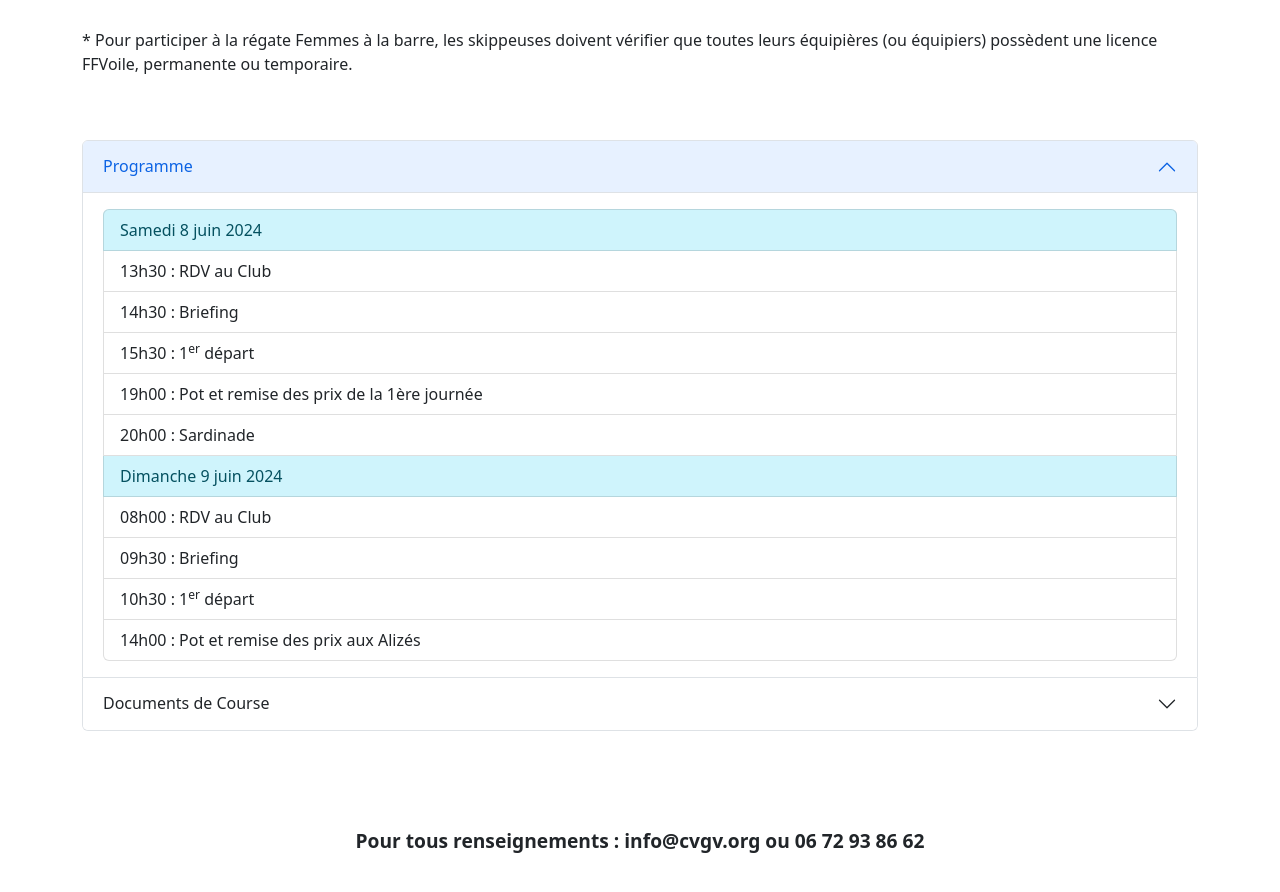
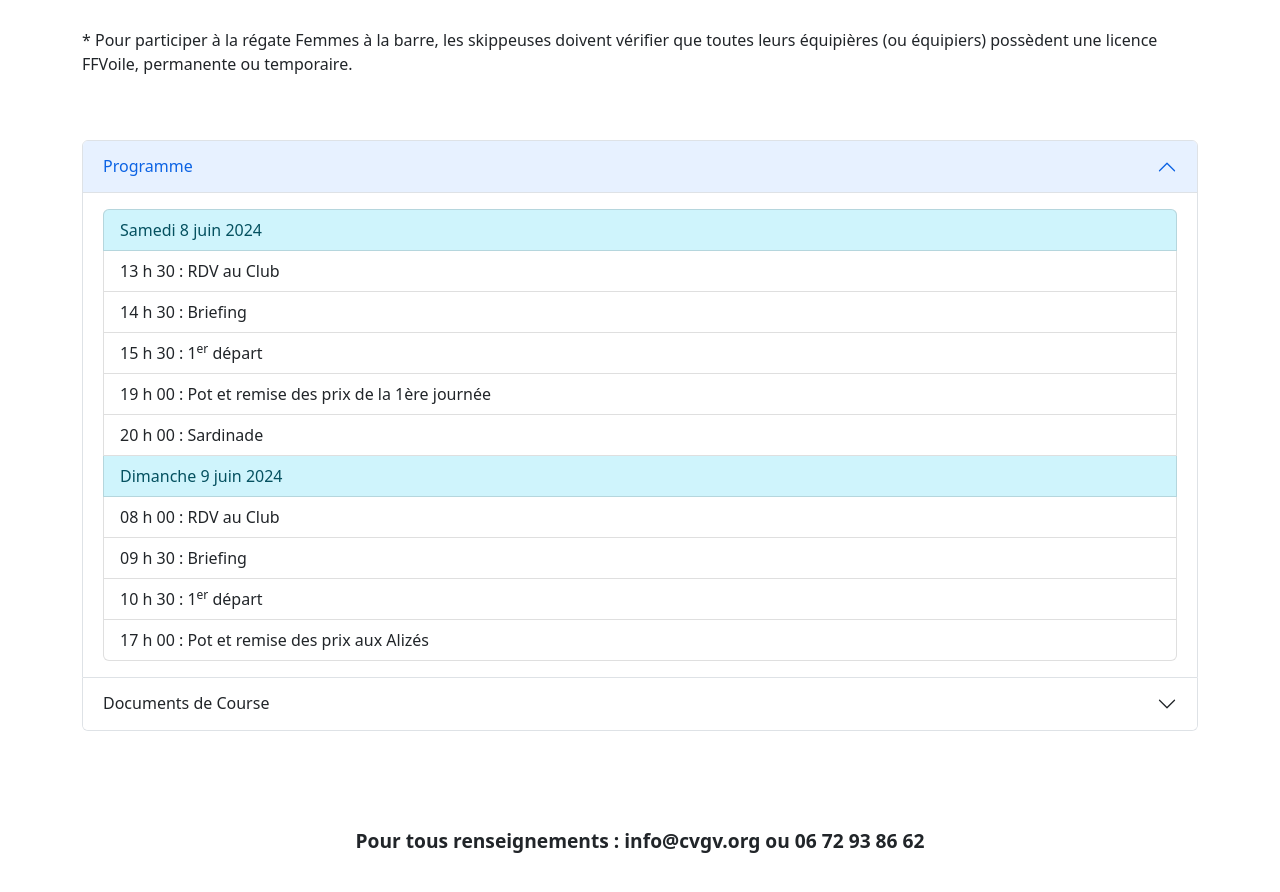
Before and after one commit to cvgv-asso/cvgv-asso.github.io, a Jekyll site: the page built from femmes-a-la-barre-2024.html, in a window 1280 px wide and 900 px high, scrolled down 1820 px. Shown: the top 892 px of the window. Built offline with Jekyll 4.4.1, drawn with Linux system fonts in a browser that asks for light colours; comment, search, counter and statistics services are not loaded; some of the changed text lies outside the part shown.

Commit message:
fix FALB planning

```diff
--- a/femmes-a-la-barre-2024.html
+++ b/femmes-a-la-barre-2024.html
@@ -1,6 +1,6 @@
 ---
 layout: default
-title: Femmes à la barre 2024
+title: Femmes à la Barre 2024
 order: 2
 ---
 <div class="container">
@@ -117,17 +117,17 @@ order: 2
                 <div class="accordion-body">
                     <ul class="list-group">
                         <li class="list-group-item list-group-item-info">Samedi 8 juin 2024</li>
-                        <li class="list-group-item">13h30 : RDV au Club</li>
-                        <li class="list-group-item">14h30 : Briefing</li>
-                        <li class="list-group-item">15h30 : 1<sup>er</sup> départ</li>
-                        <li class="list-group-item">19h00 : Pot et remise des prix de la 1ère journée</li>
-                        <li class="list-group-item">20h00 : Sardinade</li>
+                        <li class="list-group-item">13 h 30 : RDV au Club</li>
+                        <li class="list-group-item">14 h 30 : Briefing</li>
+                        <li class="list-group-item">15 h 30 : 1<sup>er</sup> départ</li>
+                        <li class="list-group-item">19 h 00 : Pot et remise des prix de la 1ère journée</li>
+                        <li class="list-group-item">20 h 00 : Sardinade</li>
 
                         <li class="list-group-item list-group-item-info">Dimanche 9 juin 2024</li>
-                        <li class="list-group-item">08h00 : RDV au Club</li>
-                        <li class="list-group-item">09h30 : Briefing</li>
-                        <li class="list-group-item">10h30 : 1<sup>er</sup> départ</li>
-                        <li class="list-group-item">14h00 : Pot et remise des prix aux Alizés</li>
+                        <li class="list-group-item">08 h 00 : RDV au Club</li>
+                        <li class="list-group-item">09 h 30 : Briefing</li>
+                        <li class="list-group-item">10 h 30 : 1<sup>er</sup> départ</li>
+                        <li class="list-group-item">17 h 00 : Pot et remise des prix aux Alizés</li>
                     </ul>
                 </div>
             </div>
```
